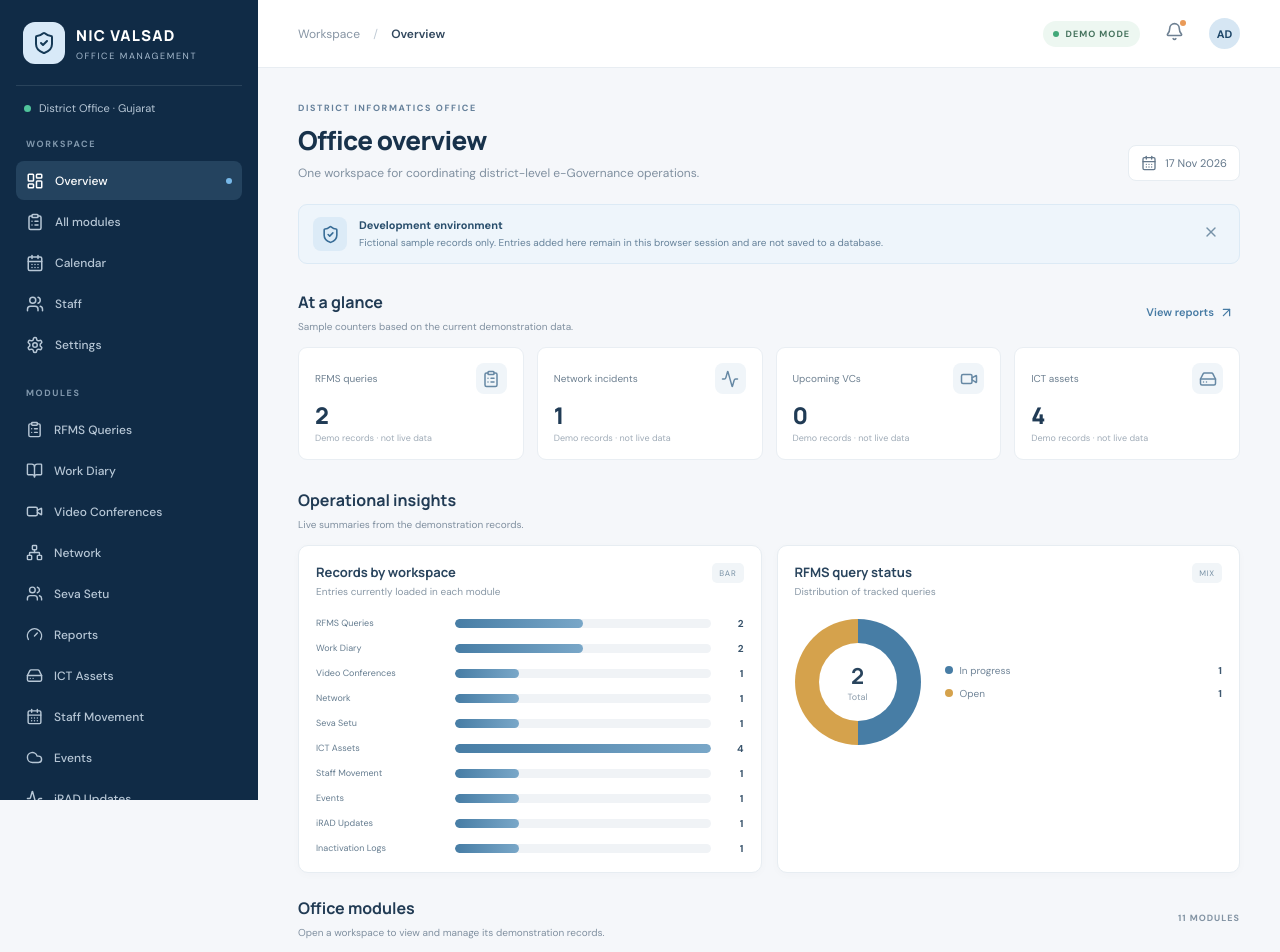
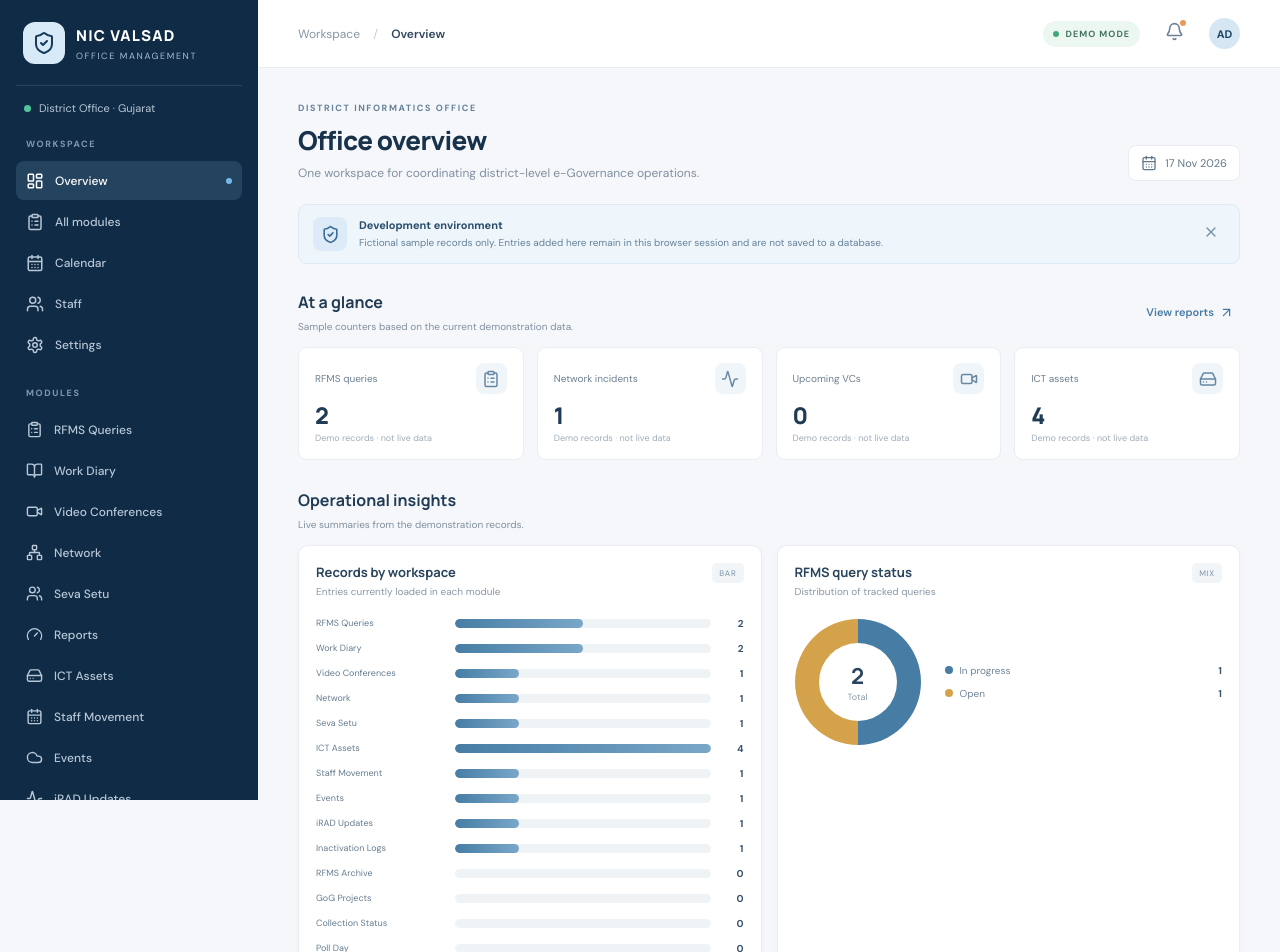
Before and after one commit to Vtslkumar1303/nic-valsad-office-management, a React (Vite) app: page / in a window 1280 px wide. Shown: the top 952 px of the page. Built offline with nearby package versions, Linux system fonts and the light colour scheme.

Commit message:
Add remaining master workbook tabs and headings

```diff
--- a/src/App.tsx
+++ b/src/App.tsx
@@ -97,6 +97,28 @@ const modules: Module[] = [
     columns:[{key:"column9",label:"Column 9"},{key:"userId",label:"User ID"},{key:"fullName",label:"Full name"},{key:"loginName",label:"Login name"},{key:"column1",label:"Column 1"},{key:"officeName",label:"Office Name"},{key:"designation",label:"Designation"},{key:"inactiveDate",label:"InActive Date"},{key:"lastLogin",label:"Last Login"},{key:"mob",label:"Mob."}],
     samples:[{column9:"1",userId:"DEMO-USER-001",fullName:"Demo Person A",loginName:"demo.user.a",column1:"—",officeName:"Demo Office",designation:"Demo Designation",inactiveDate:"",lastLogin:"2026-11-10T10:30",mob:"0000000000"}]
   }
+  ,
+  {
+    name:"Pending Task (Backup)",short:"RFMS Archive",description:"Separate backup worksheet with the source headings; not merged into the active RFMS register.",icon:ClipboardList,
+    fields:[{key:"reportedDate",label:"Reported Date",placeholder:"",type:"date"},{key:"project",label:"Project",placeholder:"Project"},{key:"queryReportedByOffice",label:"Query reported by Office",placeholder:"Office"},{key:"rfmsNo",label:"RFMS No.",placeholder:"Reference"},{key:"description",label:"Description",placeholder:"Description"},{key:"status",label:"Status",placeholder:"Status"},{key:"media",label:"Media (Whatsapp, Email, Both)",placeholder:"Media"},{key:"dioRemarks",label:"DIO Remarks",placeholder:"Remarks"},{key:"followupUpdate",label:"Followup Date & Update Query status in details",placeholder:"Follow-up details"},{key:"diaRemarks",label:"DIA Remarks",placeholder:"Remarks"},{key:"column12",label:"Column 12",placeholder:""},{key:"column11",label:"Column 11",placeholder:""}],
+    columns:[{key:"reportedDate",label:"Reported Date"},{key:"project",label:"Project"},{key:"queryReportedByOffice",label:"Query reported by Office"},{key:"rfmsNo",label:"RFMS No."},{key:"description",label:"Description"},{key:"status",label:"Status"},{key:"media",label:"Media (Whatsapp, Email, Both)"},{key:"dioRemarks",label:"DIO Remarks"},{key:"followupUpdate",label:"Followup Date & Update Query status in details"},{key:"diaRemarks",label:"DIA Remarks"},{key:"column12",label:"Column 12"},{key:"column11",label:"Column 11"}],samples:[]
+  },
+  {
+    name:"GoG Projects",short:"GoG Projects",description:"The source tab contains a reference heading only; linked contact details are not embedded in this workbook.",icon:BookOpen,
+    fields:[{key:"reference",label:"NIC Out of Scope Project Contact Details",placeholder:"Reference"}],
+    columns:[{key:"reference",label:"NIC Out of Scope Project Contact Details"}],samples:[]
+  },
+  {
+    name:"Collection Status",short:"Collection Status",description:"Column structure from Sheet9. No source values are copied into this public demo.",icon:Activity,
+    fields:[{key:"district",label:"District ",placeholder:"District"},{key:"dioDia",label:"DIO/DIA",placeholder:"DIO/DIA"},{key:"collectionStatus",label:"Collection Status",placeholder:"Status"},{key:"amount",label:"Amount",placeholder:"Amount",type:"number"}],
+    columns:[{key:"district",label:"District "},{key:"dioDia",label:"DIO/DIA"},{key:"collectionStatus",label:"Collection Status"},{key:"amount",label:"Amount"}],samples:[]
+  },
+  {
+    name:"Poll Day Dashboard",short:"Poll Day",description:"Sheet7 reporting layout with source time checkpoints and gender headings; no polling figures are copied.",icon:Gauge,
+    fields:[{key:"authorityType",label:"Local authority type",placeholder:"TP / DP / NP / MNP"},{key:"male",label:"Male ",placeholder:"",type:"number"},{key:"female",label:"Female",placeholder:"",type:"number"},{key:"0945",label:"09:45",placeholder:"",type:"number"},{key:"1030",label:"10:30",placeholder:"",type:"number"},{key:"1200",label:"12:00",placeholder:"",type:"number"},{key:"0100",label:"01:00",placeholder:"",type:"number"},{key:"0200",label:"02:00",placeholder:"",type:"number"},{key:"0300",label:"03:00",placeholder:"",type:"number"},{key:"0400",label:"04:00",placeholder:"",type:"number"},{key:"0500",label:"05:00",placeholder:"",type:"number"},{key:"0600",label:"06:00",placeholder:"",type:"number"},{key:"0700",label:"07:00",placeholder:"",type:"number"}],
+    columns:[{key:"authorityType",label:"Local authority type"},{key:"male",label:"Male "},{key:"female",label:"Female"},{key:"0945",label:"09:45"},{key:"1030",label:"10:30"},{key:"1200",label:"12:00"},{key:"0100",label:"01:00"},{key:"0200",label:"02:00"},{key:"0300",label:"03:00"},{key:"0400",label:"04:00"},{key:"0500",label:"05:00"},{key:"0600",label:"06:00"},{key:"0700",label:"07:00"}],samples:[]
+  }
+
 ];
 
 const navItems = [
```
